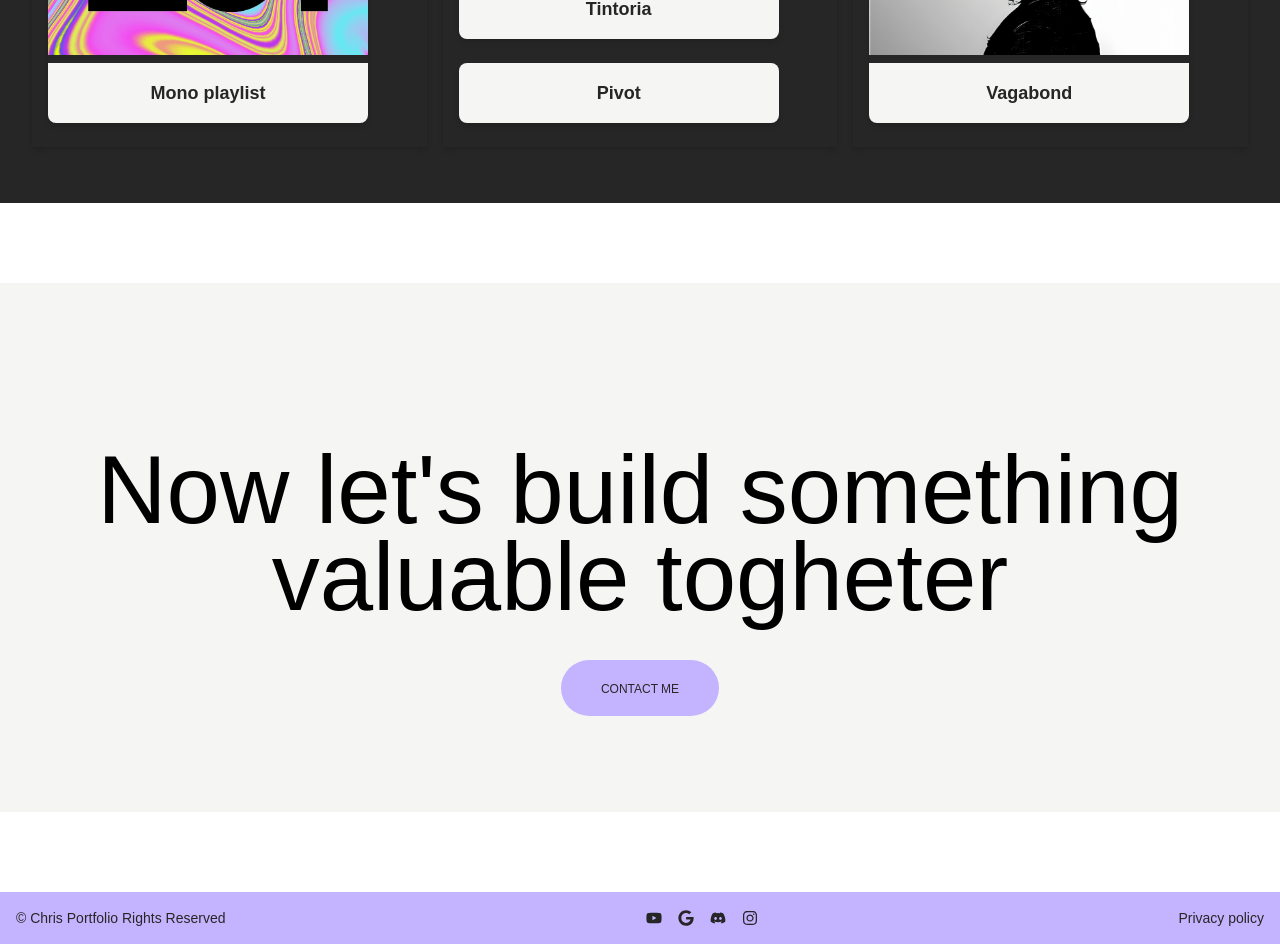
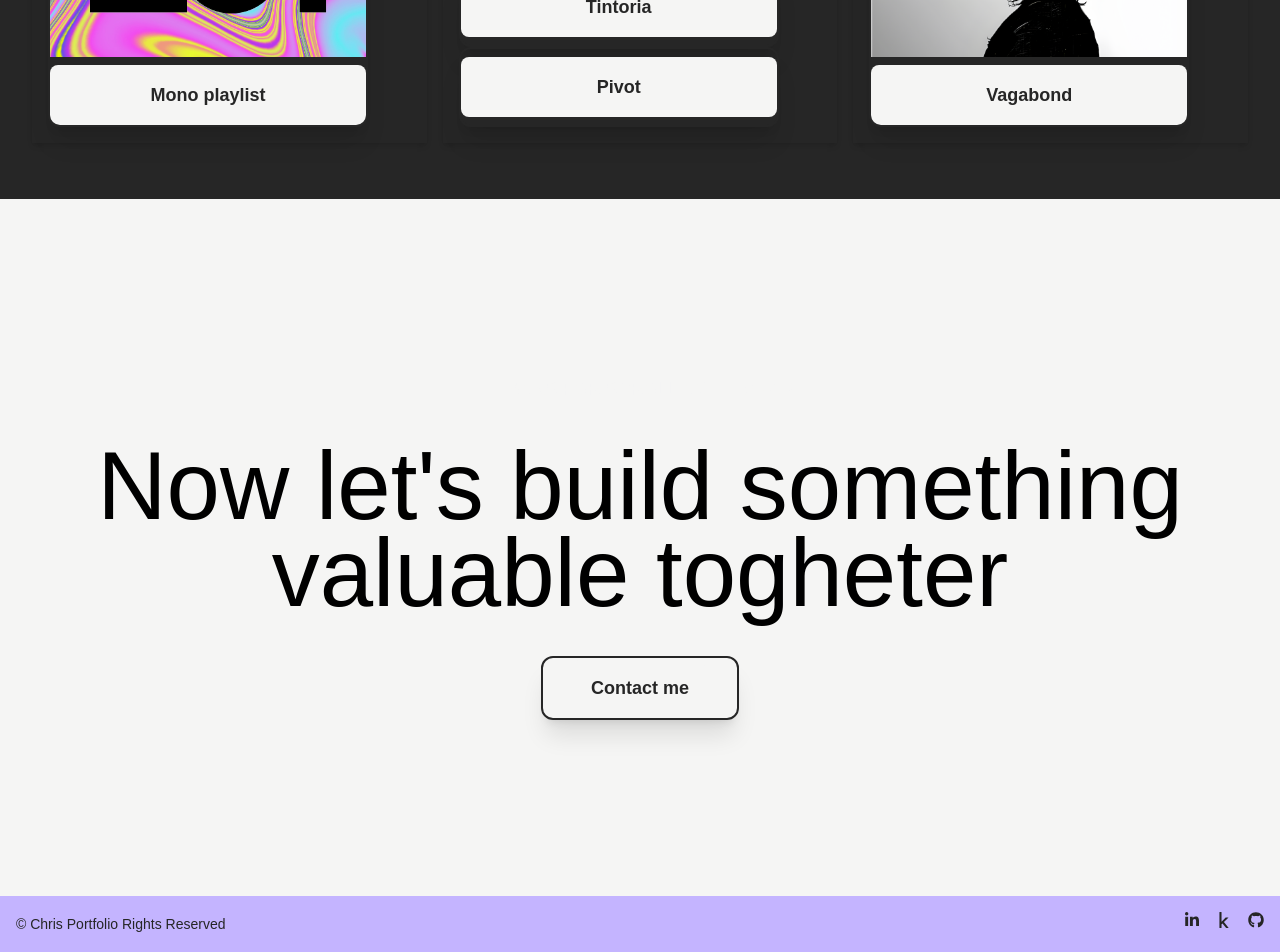
Before and after one commit to ChrisLitrico/portfolio-new, a React (Vite) app: page / in a window 1280 px wide. Shown: the part 5480-6432 px from the top of the page. Built offline with nearby package versions, Linux system fonts and the light colour scheme.

Commit message:
fix(styles): paddings instead of margin, and roundness

```diff
--- a/src/components/atoms/CustomButton.tsx
+++ b/src/components/atoms/CustomButton.tsx
@@ -6,13 +6,13 @@ type BaseButtonProps = {
   variant: ButtonVariant;
   containerClass?: string;
   onClick?: () => void;
+  id?: string;
+  cursorPointer?: boolean;
 };
 
 type PrimaryButtonProps = BaseButtonProps & {
   variant: 'primary';
   title: string;
-  id?: string;
-  cursorPointer?: boolean;
   leftIcon?: React.ReactNode;
   rightIcon?: React.ReactNode;
 };
@@ -31,7 +31,7 @@ const CustomButton = (props: CustomButtonProps) => {
   const buttonStyles = {
     primary: 'bg-violet-300 text-neutral-800 px-6 py-4',
     secondary:
-      'w-full rounded-lg shadow-md hover:shadow-xl transition-shadow duration-300',
+      'w-full rounded-xl shadow-xl border-2 border-neutral-800 transition-shadow duration-300',
   };
   if (props.variant === 'secondary') {
     return (
@@ -59,9 +59,9 @@ const CustomButton = (props: CustomButtonProps) => {
               </span>
             )}
             {props.title && (
-              <div className="p-4 bg-stone-100 border-stone-100">
+              <div className="p-4 bg-stone-100 border-stone-100 rounded-lg">
                 <h3
-                  className={`text-lg font-semibold rounded-md text-neutral-800 md:hover:text-violet-300 ${!props.src ? 'transition-transform duration-300 md:hover:scale-130' : ''}`}
+                  className={`text-lg font-semibold text-neutral-800 md:hover:text-violet-300 ${!props.src ? 'transition-transform duration-300 md:hover:scale-130' : ''}`}
                 >
                   {props.title}
                 </h3>
--- a/src/components/organisms/Contact.tsx
+++ b/src/components/organisms/Contact.tsx
@@ -4,7 +4,7 @@ const Contact = () => {
   return (
     <div
       id="contacts"
-      className="my-20 min-h-auto bg-stone-100  w-screen px-10"
+      className="py-20 min-h-auto bg-stone-100  w-screen px-10"
     >
       <div className="relative rounded-lg  py-24 text-stone-100 sm:overflow-hidden">
         <div className="absolute -left-20 top-0 hidden h-full w-72 overflow-hidden sm:block lg:let-20 lg:w-96"></div>
@@ -20,9 +20,9 @@ const Contact = () => {
           <CustomButton
             id="contact-section"
             title="Contact me"
-            containerClass="mt-10 bg-violet-300 text-center justify-center"
-            cursorPointer
-            variant="primary"
+            containerClass="mt-10 px-8 text-center justify-center"
+            variant="secondary"
+            href="mailto:christianlitrico09@gmail.com"
           />
         </div>
       </div>
--- a/src/components/organisms/Features.tsx
+++ b/src/components/organisms/Features.tsx
@@ -75,8 +75,10 @@ const Features = () => {
               <TiLocationArrow className="m-5 scale-[5] self-end" />
             </div>
           </ProjectTilt>
-          <ProjectTilt className="project-tilt_2 bg-neutral-100">
-            <SplineTag />
+          <ProjectTilt className="project-tilt_2 absolute bg-neutral-100 w-full h-1/2 sm:size-full flex items-center justify-center">
+            <div className="relative ml-8 md:ml-4 scale-42 md:scale-125">
+              <SplineTag />
+            </div>
           </ProjectTilt>
         </div>
       </div>
--- a/src/components/organisms/Footer.tsx
+++ b/src/components/organisms/Footer.tsx
@@ -1,14 +1,15 @@
-import { FaDiscord, FaGoogle, FaInstagram, FaYoutube } from 'react-icons/fa';
+import { FaGithub, FaKaggle, FaLinkedinIn } from 'react-icons/fa6';
 
 const Footer = () => {
   const links = [
-    { href: 'https://youtube.com', icon: <FaYoutube /> },
+    {
+      href: 'https://www.linkedin.com/in/christianlitrico/',
+      icon: <FaLinkedinIn />,
+    },
 
-    { href: 'https://google.com', icon: <FaGoogle /> },
+    { href: 'https://www.kaggle.com/christianlitrico', icon: <FaKaggle /> },
 
-    { href: 'https://discord.com', icon: <FaDiscord /> },
-
-    { href: 'https://instagram.com', icon: <FaInstagram /> },
+    { href: 'https://github.com/ChrisLitrico', icon: <FaGithub /> },
   ];
 
   return (
@@ -17,7 +18,7 @@ const Footer = () => {
         <p className="text-center text-sm md:text-left">
           &copy; Chris Portfolio Rights Reserved
         </p>
-        <div className="flex justify-center gap-4 md:justify-start">
+        <div className="flex justify-center h-6 gap-4 md:justify-start">
           {links.map((link, i) => (
             <a
               key={i}
@@ -30,13 +31,6 @@ const Footer = () => {
             </a>
           ))}
         </div>
-
-        <a
-          href="#privacy-policy"
-          className="text-center text-sm hover:underline md:text-right"
-        >
-          Privacy policy
-        </a>
       </div>
     </footer>
   );
--- a/src/components/organisms/Interests.tsx
+++ b/src/components/organisms/Interests.tsx
@@ -107,27 +107,27 @@ const Interests = () => {
                 about podcasts is that i can learn, laugh (or both) while
                 walking my dog. <br /> Some favorites include:
               </p>
-              <div className=" flex flex-col gap-y-2">
+              <div className=" flex flex-col">
                 <CustomButton
                   variant="secondary"
                   href="https://open.spotify.com/show/44fllCS2FTFr2x2kjP9xeT?si=ee1bfe61eba24aa7"
                   altText="Hard Fork podcast"
                   title="Hard Fork"
-                  containerClass="max-w-xs my-2"
+                  containerClass="max-w-xs py-2"
                 />
                 <CustomButton
                   variant="secondary"
                   href="https://open.spotify.com/show/6ShFMYxeDNMo15COLObDvC?si=052414490a404e9a"
                   altText="Tintoria podcast"
                   title="Tintoria"
-                  containerClass="max-w-xs my-2"
+                  containerClass="max-w-xs py-2"
                 />
                 <CustomButton
                   variant="secondary"
                   href="https://open.spotify.com/show/4MU3RFGELZxPT9XHVwTNPR?si=e2a0794c83004ac2"
                   altText="Pivot podcast"
                   title="Pivot"
-                  containerClass="max-w-xs my-2"
+                  containerClass="max-w-xs py-2"
                 />
               </div>
             </div>
```
